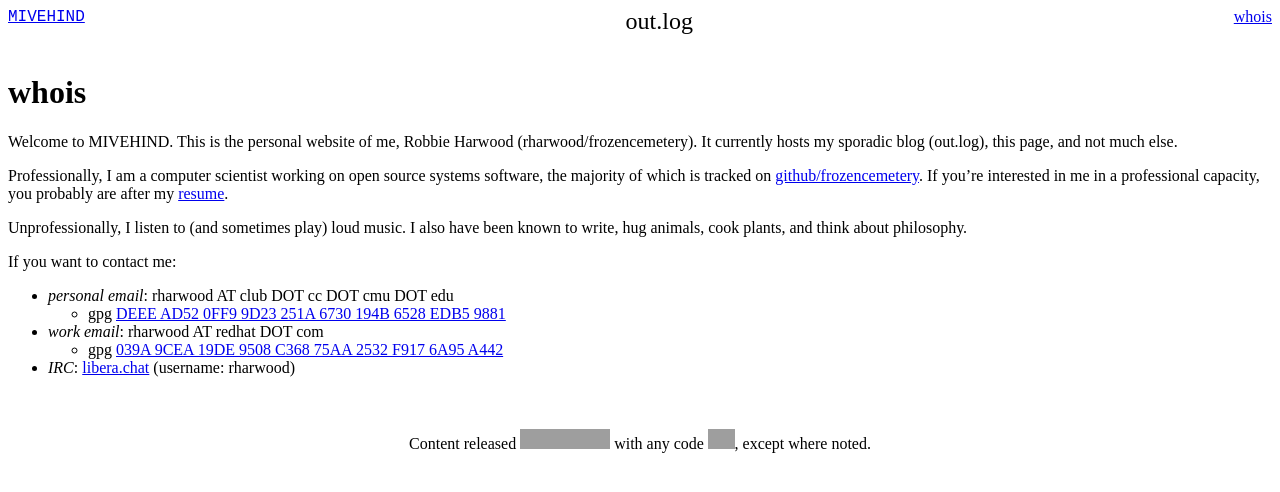
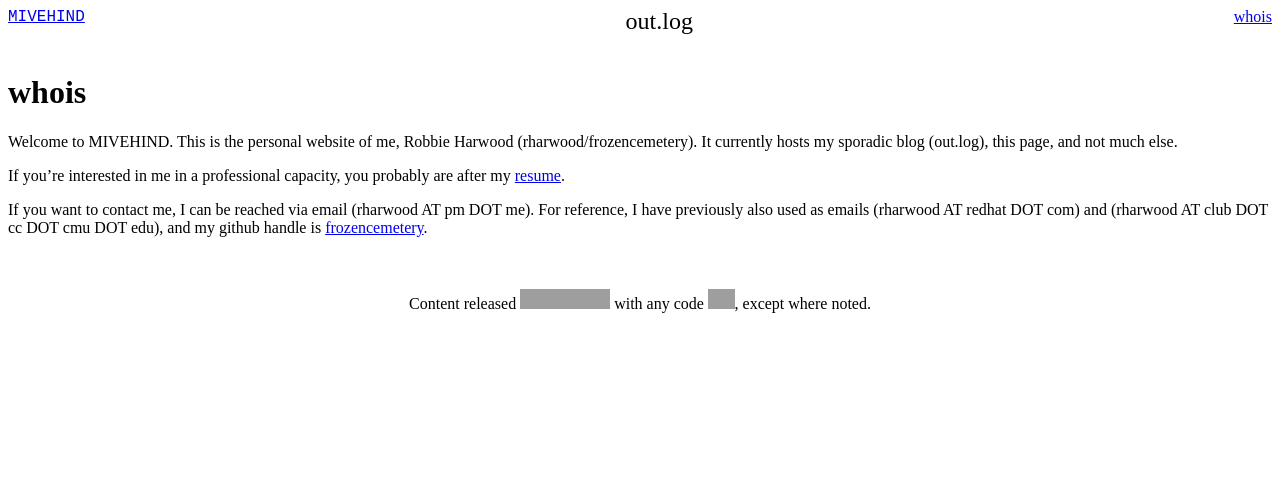
Before and after one commit to frozencemetery/mivehind.net, a Jekyll site: the page built from about.md, in a window 1280 px wide. Shown: the top 492 px of the page. Built offline with Jekyll 4.4.1, drawn with Linux system fonts in a browser that asks for light colours; Markdown is read by kramdown in place of the engine named in the settings; grey boxes are pictures that could not be loaded.

Commit message:
about: update emails and clean up page
Signed-off-by: Robbie Harwood <rharwood@pm.me>

```diff
--- a/about.md
+++ b/about.md
@@ -8,21 +8,10 @@ Welcome to MIVEHIND.  This is the personal website of me, Robbie Harwood
 (rharwood/frozencemetery).  It currently hosts my sporadic blog (out.log),
 this page, and not much else.
 
-Professionally, I am a computer scientist working on open source systems
-software, the majority of which is tracked on
-[github/frozencemetery](https://github.com/frozencemetery/).  If you're
-interested in me in a professional capacity, you probably are after my
-[resume](https://rharwood.fedorapeople.org/resume.pdf).
+If you're interested in me in a professional capacity, you probably are after
+my [resume](https://rharwood.fedorapeople.org/resume.pdf).
 
-Unprofessionally, I listen to (and sometimes play) loud music.  I also have
-been known to write, hug animals, cook plants, and think about philosophy.
-
-If you want to contact me:
-
-- *personal email*: rharwood AT club DOT cc DOT cmu DOT edu
-  - gpg [DEEE AD52 0FF9 9D23 251A  6730 194B 6528 EDB5
-    9881](https://pgp.mit.edu/pks/lookup?op=vindex&search=0x194B6528EDB59881)
-- *work email*: rharwood AT redhat DOT com
-  - gpg [039A 9CEA 19DE 9508 C368  75AA 2532 F917 6A95
-    A442](https://pgp.mit.edu/pks/lookup?op=vindex&search=0x2532F9176A95A442)
-- *IRC*: [libera.chat](https://libera.chat/) (username: rharwood)
+If you want to contact me, I can be reached via email (rharwood AT pm DOT me).
+For reference, I have previously also used as emails (rharwood AT redhat DOT
+com) and (rharwood AT club DOT cc DOT cmu DOT edu), and my github handle is
+[frozencemetery](https://github.com/frozencemetery/).
```
